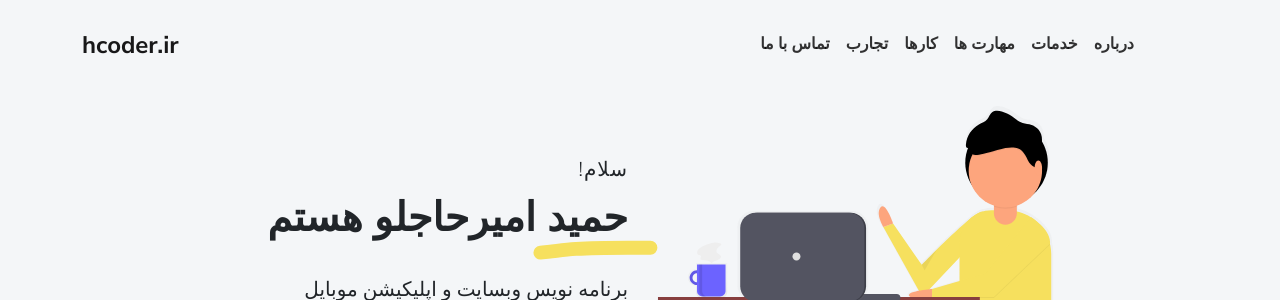
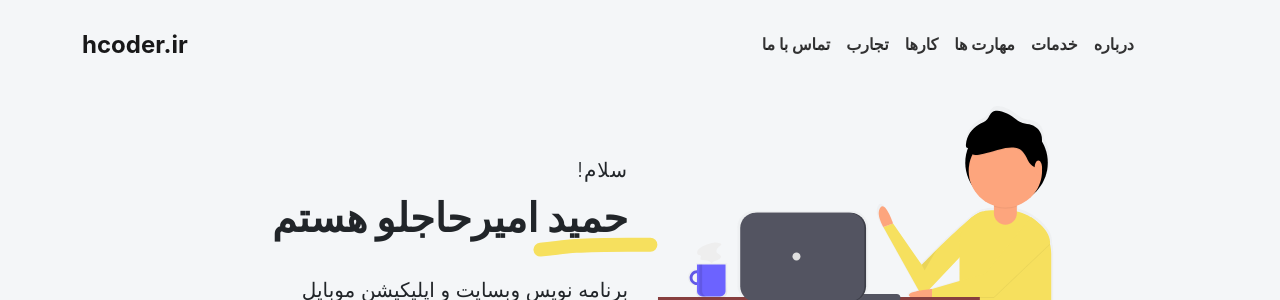
Before and after one commit to hamidamirhajlo/hamidamirhajlo.github.io, a plain HTML site: page index.html in a window 1280 px wide. Shown: the top 300 px of the page. Drawn offline with Linux system fonts and the light colour scheme.

Commit message:
comment google apis

```diff
--- a/index.html
+++ b/index.html
@@ -7,7 +7,7 @@
   <meta http-equiv="X-UA-Compatible" content="IE=edge">
   <meta name="viewport" content="width=device-width, initial-scale=1">
   <title>Hamid</title>
-  <link rel="preconnect" href="https://fonts.gstatic.com" crossorigin="crossorigin" />
+  <!-- <link rel="preconnect" href="https://fonts.gstatic.com" crossorigin="crossorigin" />
   <link rel="preload" as="style"
     href="https://fonts.googleapis.com/css2?family=Nunito+Sans:wght@300;400;700;800&amp;display=swap" />
   <link rel="stylesheet"
@@ -15,7 +15,7 @@
     onload="this.media='all'" />
   <noscript>
     <link rel="stylesheet"
-      href="https://fonts.googleapis.com/css2?family=Nunito+Sans:wght@300;400;700;800&amp;display=swap" />
+      href="https://fonts.googleapis.com/css2?family=Nunito+Sans:wght@300;400;700;800&amp;display=swap" /> -->
   </noscript>
   <link href="./css/font-awesome/css/all.min.css?ver=1.2.0" rel="stylesheet">
   <link href="./css/bootstrap-icons/bootstrap-icons.css?ver=1.2.0" rel="stylesheet">
```
